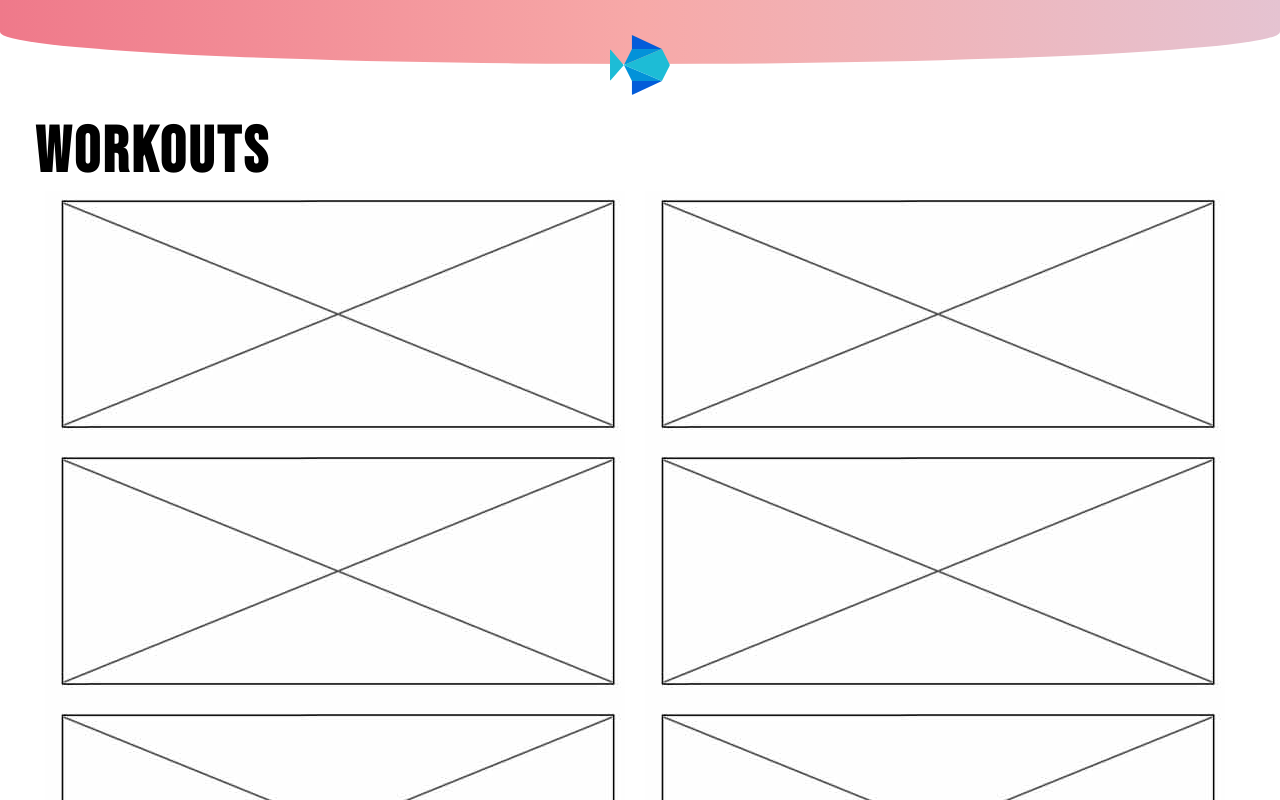
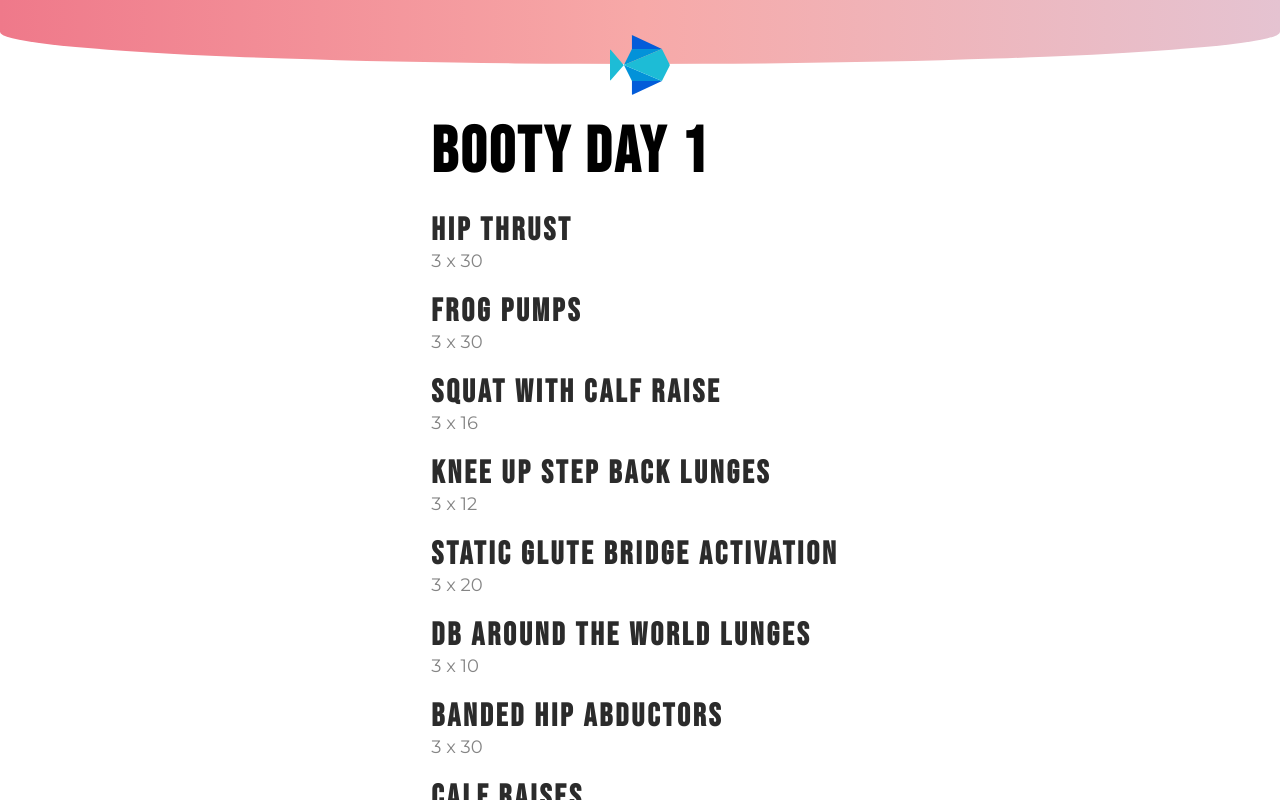
Before and after one commit to tunaphish/queen-workout, a React (Create React App) app: page / in a window 1280 px wide. Shown: the top 800 px of the page. Built offline with nearby package versions, Linux system fonts and the light colour scheme.

Commit message:
style workout overview screen

```diff
--- a/src/App.tsx
+++ b/src/App.tsx
@@ -1,7 +1,10 @@
 import './index.css';
 import styled from 'styled-components';
-import Home from './components/Home';
+// import Home from './components/Home';
 import Phish from './components/Phish';
+import WorkoutOverview from './components/WorkoutOverview';
+
+import workoutList from './data/WorkoutList';
 
 const Header = styled.header`
   background: rgb(239,121,138);
@@ -33,7 +36,7 @@ const Container = styled.div`
 `;
 
 const App = () => (
-  <div>
+  <>
     <Header>
       <CenteredItem>
         <Phish />
@@ -41,10 +44,10 @@ const App = () => (
     </Header>
     <Content>
       <Container>
-        <Home />
+        <WorkoutOverview workout={workoutList[0]} />
       </Container>
     </Content>
-  </div>
+  </>
 );
 
 export default App;
--- a/src/components/Heading.tsx
+++ b/src/components/Heading.tsx
@@ -1,17 +1,30 @@
 import styled from 'styled-components';
 
-const StyledHeading = styled.h1`
+const StyledPrimaryHeading = styled.h1`
   font-family: 'Bebas Neue';
   font-size: 64px;
   letter-spacing: 3px;
+  color: #000000
+`;
+
+const StyledSecondaryHeading = styled(StyledPrimaryHeading)`
+  font-size: 32px;
+  color: #2b2b2b;
 `;
 
 type HeadingProps = {
   children: string;
 };
 
-const Heading = ({ children }: HeadingProps) => (
-  <StyledHeading>{children}</StyledHeading>
+const PrimaryHeading = ({ children }: HeadingProps) => (
+  <StyledPrimaryHeading>{children}</StyledPrimaryHeading>
 );
 
-export default Heading;
+const SecondaryHeading = ({ children }: HeadingProps) => (
+  <StyledSecondaryHeading>{children}</StyledSecondaryHeading>
+);
+
+export {
+  PrimaryHeading,
+  SecondaryHeading,
+};
--- a/src/components/Home.tsx
+++ b/src/components/Home.tsx
@@ -1,6 +1,6 @@
 import styled from 'styled-components';
 import WorkoutList from '../data/WorkoutList';
-import Heading from './Heading';
+import { PrimaryHeading } from './Heading';
 
 const Container = styled.div`
   display: flex;
@@ -18,7 +18,7 @@ const WorkoutButtons = WorkoutList.map((workout) => (
 
 const Home = () => (
   <>
-    <Heading>Workouts</Heading>
+    <PrimaryHeading>Workouts</PrimaryHeading>
     <Container>
       {WorkoutButtons}
     </Container>
--- a/src/components/WorkoutOverview.tsx
+++ b/src/components/WorkoutOverview.tsx
@@ -1,24 +1,27 @@
+import styled from 'styled-components';
 import Workout from '../types/Workout';
+import { PrimaryHeading, SecondaryHeading } from './Heading';
+
+const RoundContainer = styled.div`
+  margin: 20px 0 0 0;
+`;
 
 type WorkoutOverviewProps = {
   workout: Workout,
 };
 
-const WorkoutOverview = ({ workout }: WorkoutOverviewProps) => {
-  const ExerciseStats = workout.roundList.map((round) => {
-    const setSchema: string = `Sets: ${round.sets.length} Reps: ${round.sets[0]}`;
-    return (
-      <div>
-        {setSchema}
-      </div>
-    );
-  });
+const ExerciseStats = (workout: Workout) => workout.roundList.map((round) => (
+  <RoundContainer>
+    <SecondaryHeading>{round.exercise.name}</SecondaryHeading>
+    {`${round.sets.length} x ${round.sets[0]}`}
+  </RoundContainer>
+));
 
-  return (
-    <div>
-      {ExerciseStats}
-    </div>
-  );
-};
+const WorkoutOverview = ({ workout }: WorkoutOverviewProps) => (
+  <div>
+    <PrimaryHeading>{workout.name}</PrimaryHeading>
+    {ExerciseStats(workout)}
+  </div>
+);
 
 export default WorkoutOverview;
--- a/src/index.css
+++ b/src/index.css
@@ -4,6 +4,8 @@
   margin: 0;
   padding: 0;
   font-family: 'Montserrat', sans-serif;
+  font-size: 18px;
+  color: #858585;
 }
 
 html, body, main {
```
